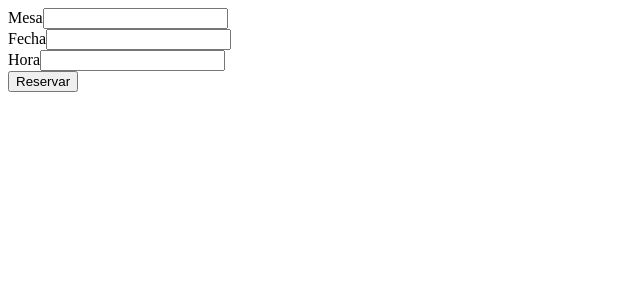
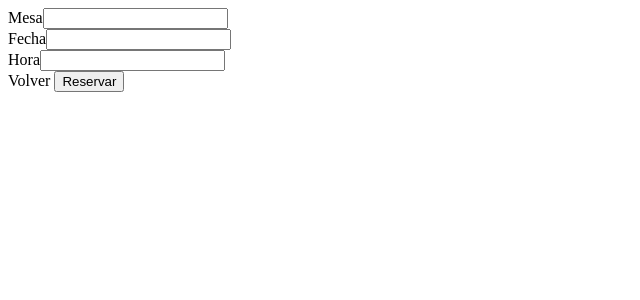
Before and after one commit to ijimnun907/RestOretania, a Symfony app: template templates/reserva/form.html.twig in a window 1280 px wide. Shown: the top 300 px of the page, without its empty margins (0-640 px from the left). Run offline with Twig, Linux system fonts and the light colour scheme; the template is opened without the code that fills it, so the values that code supplies are empty; form fields are guessed from the names that the template uses; some libraries are stand-ins or nearby versions.

Commit message:
Boton de volver

```diff
--- a/templates/reserva/form.html.twig
+++ b/templates/reserva/form.html.twig
@@ -11,6 +11,7 @@
     {{ form_row(form.mesa) }}
     {{ form_row(form.fecha) }}
     {{ form_row(form.hora) }}
+    <a class="btn btn-secondary">Volver</a>
     <button class="btn btn-success">Reservar</button>
     {{ form_end(form) }}
 {% endblock %}
```
